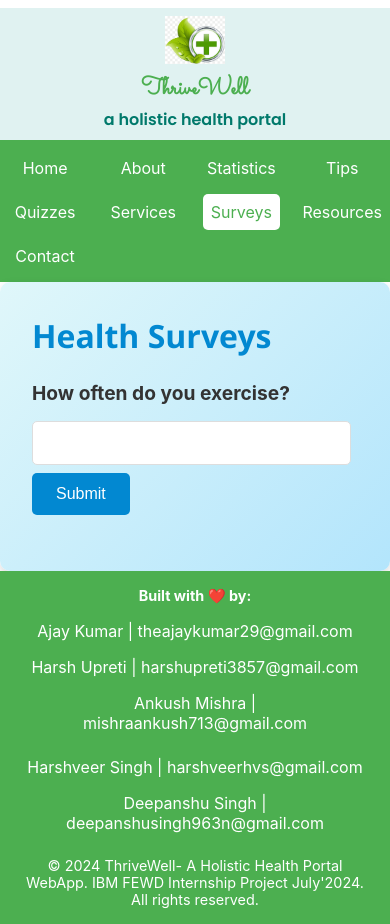
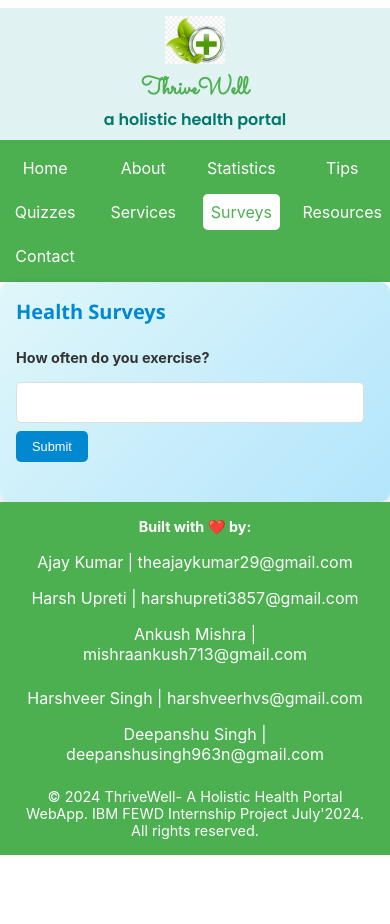
Before and after one commit to ajju-devs/ThriveWell, a React (Create React App) app: page /surveys in a window 390 px wide. After the commit the page ends 894 px from the top, so only its background shows below. Built offline with nearby package versions, Linux system fonts and the light colour scheme.

Commit message:
Update Surveys.css

```diff
--- a/src/components/Surveys.css
+++ b/src/components/Surveys.css
@@ -122,3 +122,65 @@
 .surveys .restart-button:hover {
   background-color: #45a049;
 }
+
+@media (max-width: 768px) {
+  .surveys {
+    padding: 1.5rem;
+  }
+
+  .surveys h2 {
+    font-size: 1.5rem;
+  }
+
+  .surveys p {
+    font-size: 1rem;
+  }
+
+  .surveys input {
+    font-size: 0.9rem;
+  }
+
+  .surveys button {
+    font-size: 0.9rem;
+    padding: 0.6rem 1.2rem;
+  }
+
+  .surveys .responses h4 {
+    font-size: 1rem;
+  }
+
+  .surveys .responses p {
+    font-size: 0.9rem;
+  }
+}
+
+@media (max-width: 480px) {
+  .surveys {
+    padding: 1rem;
+  }
+
+  .surveys h2 {
+    font-size: 1.25rem;
+  }
+
+  .surveys p {
+    font-size: 0.9rem;
+  }
+
+  .surveys input {
+    font-size: 0.8rem;
+  }
+
+  .surveys button {
+    font-size: 0.8rem;
+    padding: 0.5rem 1rem;
+  }
+
+  .surveys .responses h4 {
+    font-size: 0.9rem;
+  }
+
+  .surveys .responses p {
+    font-size: 0.8rem;
+  }
+}
```
